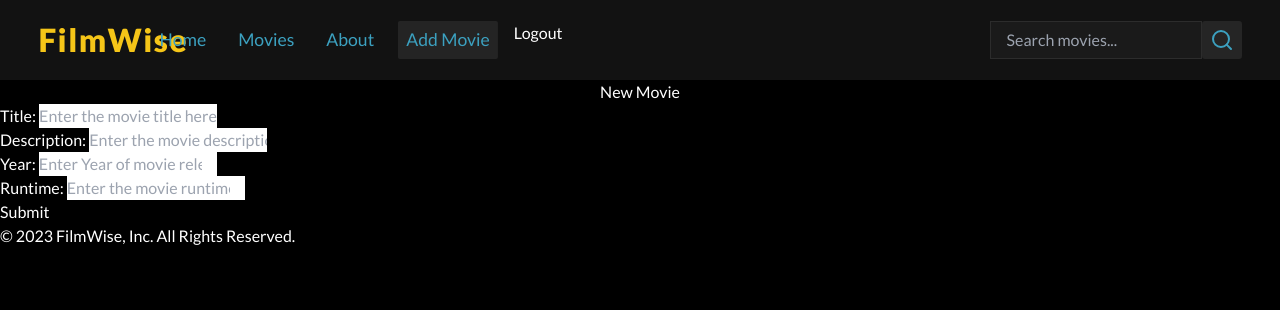
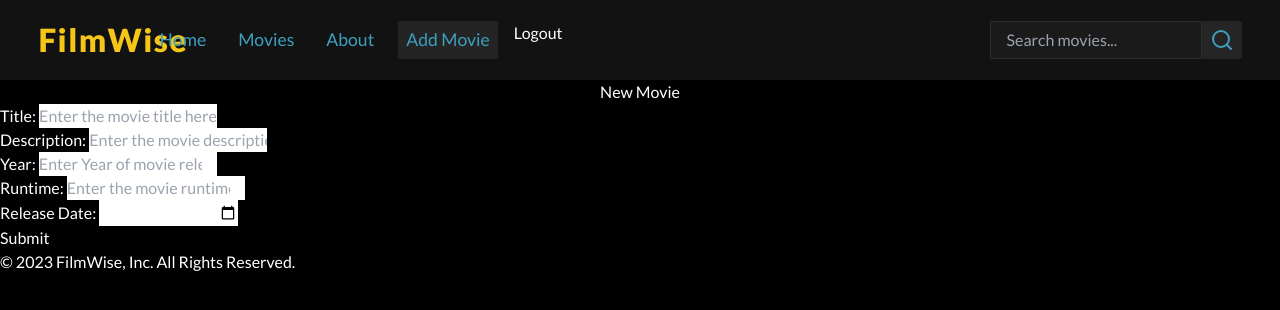
Before and after one commit to raihan2bd/filmwise-front, a React (Vite) app: page /add-new-movie in a window 1280 px wide. Shown: the top 310 px of the page. Built offline with nearby package versions, Linux system fonts and the light colour scheme; no server answers; sample sign-in values are in the browser's storage.

Commit message:
Add more input

```diff
--- a/src/components/Movies/AddOrUpdateMovie.tsx
+++ b/src/components/Movies/AddOrUpdateMovie.tsx
@@ -14,6 +14,7 @@ const AddOrUpdateMovie = ({movieId}: PropsType) => {
   // const [title, setTitle] = useState('')
 
   const [addNewMovie, {isLoading: loadingNewMovie}] = useAddNewMovieMutation()
+  const [ReleaseDate, setReleaseDate] = useState("")
 
 
   const validateTitleInput = (value: string) => {
@@ -71,6 +72,14 @@ const AddOrUpdateMovie = ({movieId}: PropsType) => {
   // if(!titleError && !passwordError) {
   //   formIsValid = true
   // }
+  const handleDateChange = (e: React.ChangeEvent<HTMLInputElement>) => {
+    // console.log(e.target.value)
+    const date = new Date (e.target.value)
+    const month = (date.getMonth() + 1).toString().padStart(2, '0')
+    const day = date.getDate().toString().padStart(2, '0')
+    const formattedDate = `${date.getFullYear()}-${month}-${day}`
+    setReleaseDate(formattedDate.toString())
+  }
 
 
   const handleOnSubmit = async (e: React.FormEvent) => {
@@ -79,17 +88,18 @@ const AddOrUpdateMovie = ({movieId}: PropsType) => {
       return
     }
 
+
     const newMovie: MovieInputType = {
       title: title,
-      description: "lorem ipsumfkdfdkkdfd",
-      runtime: "152",
-      release_date: "2023-09-07",
+      description: description,
+      runtime: runtime,
+      release_date: ReleaseDate,
       genres: {
         "3": "Action",
         "5": "Sci-Fi"
       },
       image_id: "1",
-      year: "2023"
+      year: ReleaseDate
     }
 
     try {
@@ -130,8 +140,16 @@ const AddOrUpdateMovie = ({movieId}: PropsType) => {
          inputError={isYearTouched ? yearError : null}
          onBlur={yearBlurHandler}
           onChange={yearChangeHandler}
-         />
-      <Input name='Runtime' label="Runtime" placeholder="Enter the movie runtime here" type='number' value={runtime} onChange={runtimeChangeHandler} inputError={isRuntimeTouched? runtimeError : null} onBlur={runtimeBlurHandler} />
+       />
+        <Input name='Runtime' label="Runtime" placeholder="Enter the movie runtime here" type='number' value={runtime} onChange={runtimeChangeHandler} inputError={isRuntimeTouched? runtimeError : null} onBlur={runtimeBlurHandler} />
+       <Input
+          name="Release Date"
+          label="Release Date"
+          placeholder="Enter the movie release date here"
+          type="date"
+          onChange={handleDateChange}
+        />
+
 
       <Button disabled={!formIsValid || loadingNewMovie} btnClass="my-3 block ms-auto" type='submit'>Submit</Button>
     </form>
```
